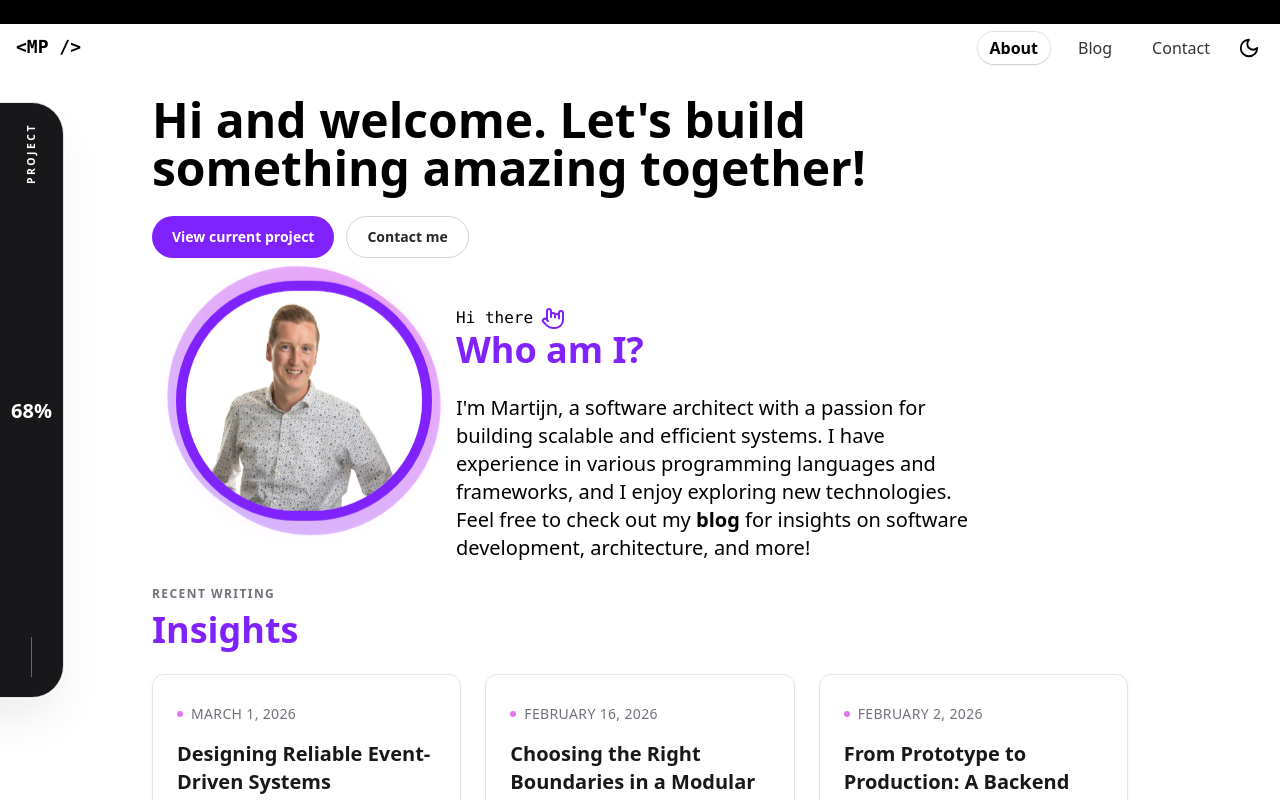
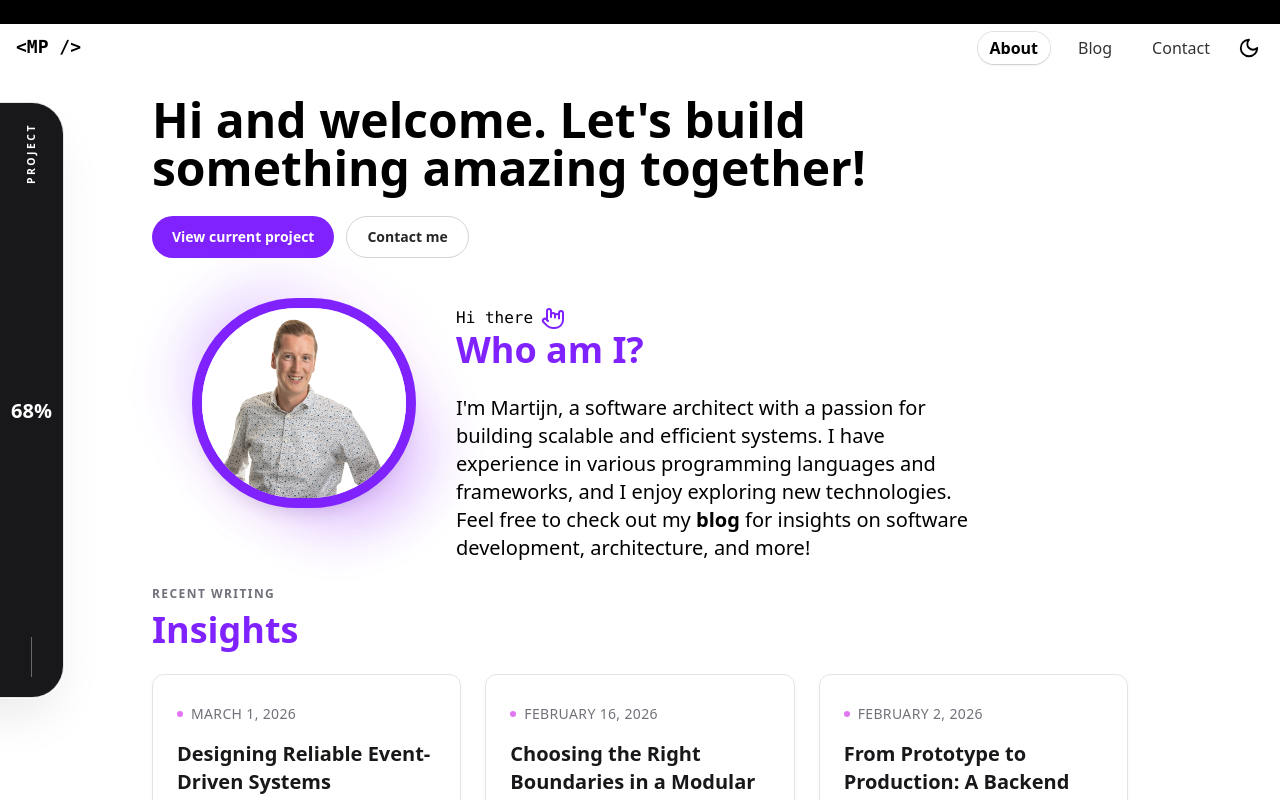
Before and after one commit to mpannekoek/Personal.Portfolio, a Next.js app in the folder client/: page / in a window 1280 px wide. Shown: the top 800 px of the page. Built offline with nearby package versions, Linux system fonts and the light colour scheme.

Commit message:
Refine profile photo animation

```diff
--- a/client/src/app/globals.css
+++ b/client/src/app/globals.css
@@ -24,79 +24,137 @@
       max-width: 64rem /* 1024px */;
   }
 }
-@keyframes mp-photo-orbit {
-  from {
-    transform: rotate(0deg);
+@keyframes mp-photo-ripple {
+  0% {
+    transform: scale(0.9);
+    opacity: 0;
   }
-  to {
-    transform: rotate(360deg);
+  20% {
+    opacity: 0.95;
+  }
+  70% {
+    opacity: 0.28;
+  }
+  100% {
+    transform: scale(1.18);
+    opacity: 0;
   }
 }
 
-@keyframes mp-photo-float {
+@keyframes mp-photo-glow-drift {
   0%,
   100% {
-    transform: translateY(0);
+    opacity: 0.7;
+    transform: translate3d(-12px, -10px, 0) scale(0.94);
   }
   50% {
-    transform: translateY(-4px);
-  }
-}
-
-@keyframes mp-photo-pulse {
-  0%,
-  100% {
-    opacity: 0.45;
-    transform: scale(1);
-  }
-  50% {
-    opacity: 0.7;
-    transform: scale(1.03);
+    opacity: 1;
+    transform: translate3d(16px, 12px, 0) scale(1.08);
   }
 }
 
 .profile-photo-wrap {
+  --mp-photo-tone-1: color-mix(in srgb, var(--color-primary) 72%, white);
+  --mp-photo-tone-2: color-mix(in srgb, var(--color-primary) 88%, var(--color-secondary));
+  --mp-photo-tone-3: color-mix(in srgb, var(--color-accent) 82%, white);
+  --mp-photo-tone-4: color-mix(in srgb, var(--color-secondary) 78%, white);
+  --mp-photo-shadow: rgb(15 23 42 / 0.26);
   position: relative;
   display: inline-flex;
+  margin: 1rem;
+  isolation: isolate;
   border-radius: 9999px;
-  animation: mp-photo-float 5s ease-in-out infinite;
+}
+
+.dark .profile-photo-wrap {
+  --mp-photo-tone-1: color-mix(in srgb, var(--color-primary) 72%, white);
+  --mp-photo-tone-2: color-mix(in srgb, var(--color-secondary) 76%, white);
+  --mp-photo-tone-3: color-mix(in srgb, var(--color-accent) 72%, white);
+  --mp-photo-tone-4: color-mix(in srgb, var(--color-primary) 44%, var(--color-secondary));
+  --mp-photo-shadow: rgb(2 6 23 / 0.62);
 }
 
 .profile-photo-orbit {
   position: absolute;
+  inset: -18px;
+  z-index: 1;
+  border-radius: 9999px;
+  pointer-events: none;
+}
+
+.profile-photo-orbit::after {
+  content: "";
+  position: absolute;
+  inset: 0;
+  border-radius: inherit;
+}
+
+.profile-photo-orbit::after {
   inset: -10px;
-  border-radius: 9999px;
-  background: conic-gradient(
-    from 0deg,
-    color-mix(in srgb, var(--color-primary) 32%, transparent),
-    color-mix(in srgb, var(--color-secondary) 45%, transparent),
-    color-mix(in srgb, var(--color-primary) 32%, transparent)
-  );
-  animation: mp-photo-orbit 10s linear infinite;
+  border: 1.5px solid color-mix(in srgb, var(--mp-photo-tone-3) 44%, transparent);
+  box-shadow:
+    0 0 0 4px color-mix(in srgb, var(--mp-photo-tone-1) 8%, transparent),
+    0 0 18px color-mix(in srgb, var(--mp-photo-tone-4) 16%, transparent);
+  animation: mp-photo-ripple 6.5s cubic-bezier(0.16, 1, 0.3, 1) infinite;
 }
 
 .profile-photo-glow {
   position: absolute;
-  inset: -14px;
+  inset: -34px;
+  z-index: 0;
   border-radius: 9999px;
-  background: radial-gradient(
-    circle,
-    color-mix(in srgb, var(--color-secondary) 16%, transparent) 45%,
-    transparent 72%
-  );
-  filter: blur(5px);
-  animation: mp-photo-pulse 4s ease-in-out infinite;
+  background:
+    radial-gradient(
+      circle at 28% 30%,
+      color-mix(in srgb, var(--mp-photo-tone-1) 30%, transparent) 0,
+      transparent 40%
+    ),
+    radial-gradient(
+      circle at 70% 72%,
+      color-mix(in srgb, var(--mp-photo-tone-2) 28%, transparent) 0,
+      transparent 38%
+    ),
+    radial-gradient(
+      circle,
+      color-mix(in srgb, var(--mp-photo-tone-4) 18%, transparent) 22%,
+      transparent 68%
+    );
+  filter: blur(22px) saturate(1.04);
+  opacity: 0.62;
+  animation: mp-photo-glow-drift 8.5s ease-in-out infinite;
 }
 
 .profile-photo-image {
   position: relative;
   z-index: 2;
+  box-shadow:
+    0 24px 60px -34px color-mix(in srgb, var(--mp-photo-tone-2) 30%, transparent),
+    0 12px 28px -18px var(--mp-photo-shadow);
+}
+
+.dark .profile-photo-image {
+  box-shadow:
+    0 28px 70px -32px color-mix(in srgb, var(--mp-photo-tone-1) 36%, transparent),
+    0 0 24px color-mix(in srgb, var(--mp-photo-tone-3) 10%, transparent),
+    0 18px 34px -22px var(--mp-photo-shadow);
+}
+
+.dark .profile-photo-orbit::after {
+  border-color: color-mix(in srgb, var(--mp-photo-tone-3) 52%, transparent);
+  box-shadow:
+    0 0 0 5px color-mix(in srgb, var(--mp-photo-tone-2) 10%, transparent),
+    0 0 24px color-mix(in srgb, var(--mp-photo-tone-1) 18%, transparent);
+}
+
+.dark .profile-photo-glow {
+  opacity: 0.92;
+  filter: blur(26px) saturate(1.1);
 }
 
 @media (prefers-reduced-motion: reduce) {
-  .profile-photo-wrap,
-  .profile-photo-orbit,
+  .profile-photo-orbit::after,
   .profile-photo-glow {
     animation: none;
+    opacity: 0.85;
   }
 }
```
